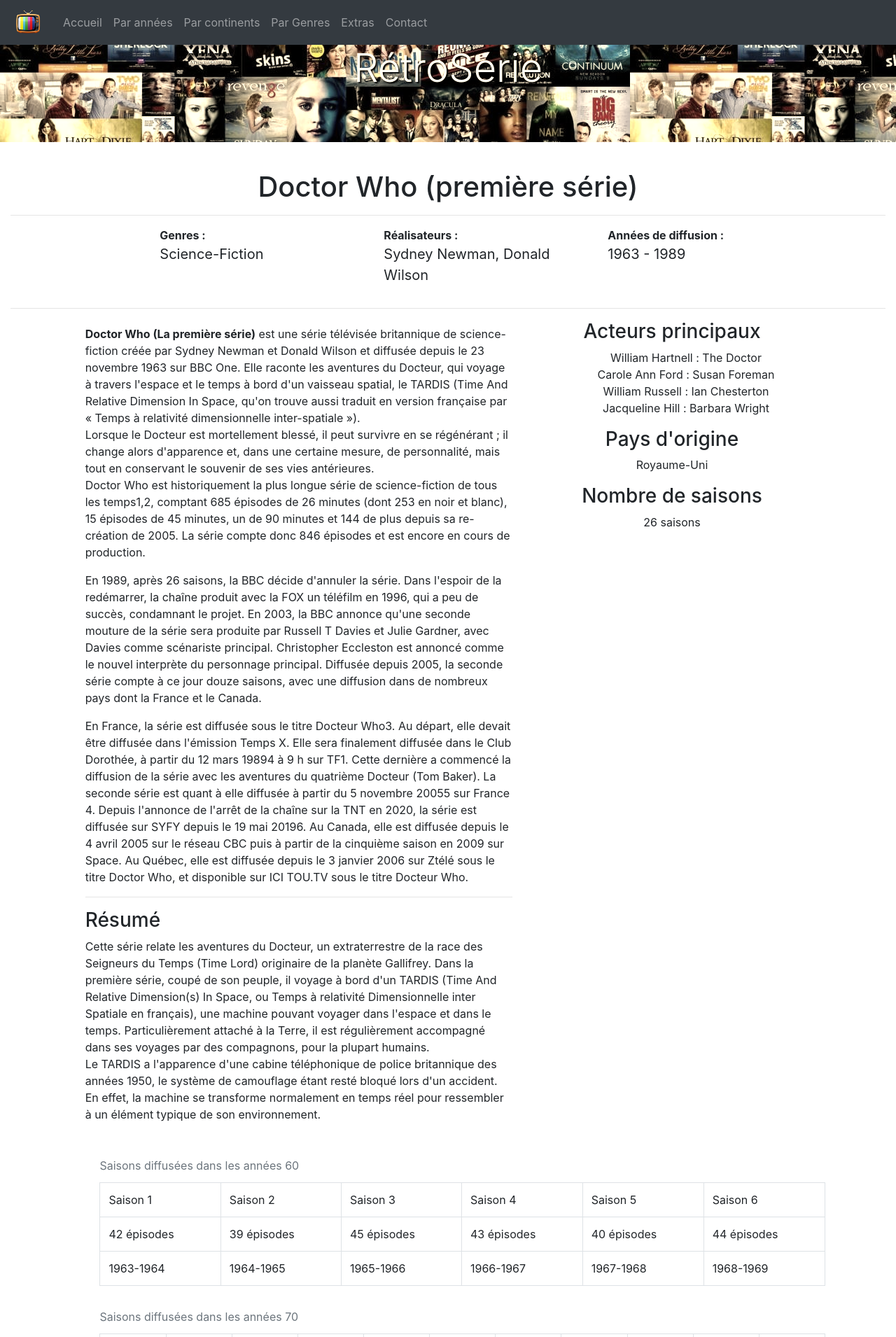
After one commit to Willremi/projetRetro, a PHP site: page /who.php in a window 1280 px wide. The commit adds this page. Shown: the top 1910 px of the page at 70% size. Run offline with PHP 8.4, Linux system fonts and the light colour scheme; some libraries are stand-ins or nearby versions.

Commit message:
ajout page doctor who

```diff
--- a/css/style.css
+++ b/css/style.css
@@ -68,6 +68,11 @@
   max-width: 90%;
 }
 
+caption {
+  caption-side: top;
+  align: right;
+}
+
 #carousel {
   position: absolute;
   width: 300px;
--- a/list60.php
+++ b/list60.php
@@ -25,7 +25,7 @@
               </thead>
               <tbody>
                 <tr>
-                  <td>Doctor Who (première série)</td>
+                  <td><a href="who.php">Doctor Who (première série)</a></td>
                   <td>Science Fiction</td>
                   <td>Sylvester McCoy, Sophie Aldred</td>
                   <td>Sydney Newman, Donald Wilson</td>
--- a/sass/style.scss
+++ b/sass/style.scss
@@ -70,6 +70,11 @@
     max-width: 90%;
 }
 
+caption {
+    caption-side: top;
+    align: right;
+  }
+
 // ------------------------------------
 #carousel {
     position: absolute;
--- /dev/null
+++ b/who.php
@@ -0,0 +1,230 @@
+<?php require('header.php'); ?>
+
+  <style>
+
+    .jumbotron {
+      filter: sepia(.55);
+      }
+
+    </style>
+  <div class="container-fluid">
+      <div class="row">
+        <div class="col-md-12 col-sm-12">
+            <h1 class="mt-2">Doctor Who (première série)</h1>
+            <hr>
+            <div class="row">
+              <div class="offset-sm-2 col-sm-3">
+                <strong>Genres :</strong>
+                <p>Science-Fiction</p>
+              </div>
+              <div class="col-sm-3">
+                <strong>Réalisateurs :</strong>
+                <p>Sydney Newman, Donald Wilson</p>
+              </div>
+              <div class="col-sm-3">
+                <strong>Années de diffusion : </strong>
+                <p>1963 - 1989</p>
+              </div>
+            </div>
+            <hr>
+            <div class="row">
+              <div class="offset-sm-1 col-sm-6 mt-2">
+                <p><strong>Doctor Who (La première série)</strong> est une série télévisée britannique de science-fiction créée par Sydney Newman et Donald Wilson et diffusée depuis le 23 novembre 1963 sur BBC One. Elle raconte les aventures du Docteur, qui voyage à travers l'espace et le temps à bord d'un vaisseau spatial, le TARDIS (Time And Relative Dimension In Space, qu'on trouve aussi traduit en version française par « Temps à relativité dimensionnelle inter-spatiale »).
+                <br>
+                Lorsque le Docteur est mortellement blessé, il peut survivre en se régénérant ; il change alors d'apparence et, dans une certaine mesure, de personnalité, mais tout en conservant le souvenir de ses vies antérieures.
+              <br>
+              Doctor Who est historiquement la plus longue série de science-fiction de tous les temps1,2, comptant 685 épisodes de 26 minutes (dont 253 en noir et blanc), 15 épisodes de 45 minutes, un de 90 minutes et 144 de plus depuis sa re-création de 2005. La série compte donc 846 épisodes et est encore en cours de production.
+              </p>
+                <p>En 1989, après 26 saisons, la BBC décide d'annuler la série. Dans l'espoir de la redémarrer, la chaîne produit avec la FOX un téléfilm en 1996, qui a peu de succès, condamnant le projet. En 2003, la BBC annonce qu'une seconde mouture de la série sera produite par Russell T Davies et Julie Gardner, avec Davies comme scénariste principal. Christopher Eccleston est annoncé comme le nouvel interprète du personnage principal. Diffusée depuis 2005, la seconde série compte à ce jour douze saisons, avec une diffusion dans de nombreux pays dont la France et le Canada.</p>
+                <p>En France, la série est diffusée sous le titre Docteur Who3. Au départ, elle devait être diffusée dans l'émission Temps X. Elle sera finalement diffusée dans le Club Dorothée, à partir du 12 mars 19894 à 9 h sur TF1. Cette dernière a commencé la diffusion de la série avec les aventures du quatrième Docteur (Tom Baker). La seconde série est quant à elle diffusée à partir du 5 novembre 20055 sur France 4. Depuis l'annonce de l'arrêt de la chaîne sur la TNT en 2020, la série est diffusée sur SYFY depuis le 19 mai 20196. Au Canada, elle est diffusée depuis le 4 avril 2005 sur le réseau CBC puis à partir de la cinquième saison en 2009 sur Space. Au Québec, elle est diffusée depuis le 3 janvier 2006 sur Ztélé sous le titre Doctor Who, et disponible sur ICI TOU.TV sous le titre Docteur Who.</p>
+                <hr>
+                <h3>Résumé</h3>
+                <p>Cette série relate les aventures du Docteur, un extraterrestre de la race des Seigneurs du Temps (Time Lord) originaire de la planète Gallifrey. Dans la première série, coupé de son peuple, il voyage à bord d'un TARDIS (Time And Relative Dimension(s) In Space, ou Temps à relativité Dimensionnelle inter Spatiale en français), une machine pouvant voyager dans l'espace et dans le temps. Particulièrement attaché à la Terre, il est régulièrement accompagné dans ses voyages par des compagnons, pour la plupart humains.
+                <br>
+                Le TARDIS a l'apparence d'une cabine téléphonique de police britannique des années 1950, le système de camouflage étant resté bloqué lors d'un accident. En effet, la machine se transforme normalement en temps réel pour ressembler à un élément typique de son environnement.</p>
+              </div>
+              <div class="col-sm-4">
+                <h3>Acteurs principaux</h3>
+                <ul>
+                  <li>William Hartnell : The Doctor</li>
+                  <li>Carole Ann Ford : Susan Foreman</li>
+                  <li>William Russell : Ian Chesterton</li>
+                  <li>Jacqueline Hill : Barbara Wright</li>
+                </ul>
+                <h3>Pays d'origine</h3>
+                <p>Royaume-Uni</p>
+                <h3>Nombre de saisons</h3>
+                <p>26 saisons</p>
+              </div>
+            </div>
+
+          </div>
+          <div class="offset-sm-1 col-md-10">
+          <table class="table table-bordered rounded saison">
+          <caption>Saisons diffusées dans les années 60</caption>
+          <tr>
+
+            <td>Saison 1</td>
+            <td>Saison 2</td>
+            <td>Saison 3</td>
+            <td>Saison 4</td>
+            <td>Saison 5</td>
+            <td>Saison 6</td>
+          </tr>
+          <tr>
+            <td>42 épisodes</td>
+            <td>39 épisodes</td>
+            <td>45 épisodes</td>
+            <td>43 épisodes</td>
+            <td>40 épisodes</td>
+            <td>44 épisodes</td>
+          </tr>
+          <tr>
+            <td>1963-1964</td>
+            <td>1964-1965</td>
+            <td>1965-1966</td>
+            <td>1966-1967</td>
+            <td>1967-1968</td>
+            <td>1968-1969</td>
+          </tr>
+        </table>
+          <table class="table table-bordered rounded saison">
+          <caption>Saisons diffusées dans les années 70</caption>
+          <tr>
+
+            <td>Saison 7</td>
+            <td>Saison 8</td>
+            <td>Saison 9</td>
+            <td>Saison 10</td>
+            <td>Saison 11</td>
+            <td>Saison 12</td>
+            <td>Saison 13</td>
+            <td>Saison 14</td>
+            <td>Saison 15</td>
+            <td>Saison 16</td>
+            <td>Saison 17</td>
+          </tr>
+          <tr>
+            <td>25 épisodes</td>
+            <td>25 épisodes</td>
+            <td>26 épisodes</td>
+            <td>26 épisodes</td>
+            <td>26 épisodes</td>
+            <td>20 épisodes</td>
+            <td>26 épisodes</td>
+            <td>26 épisodes</td>
+            <td>26 épisodes</td>
+            <td>26 épisodes</td>
+            <td>26 épisodes</td>
+          </tr>
+          <tr>
+            <td>1970</td>
+            <td>1971</td>
+            <td>1972</td>
+            <td>1973</td>
+            <td>1974</td>
+            <td>1974-1975</td>
+            <td>1975-1976</td>
+            <td>1976-1977</td>
+            <td>1977-1978</td>
+            <td>1978-1979</td>
+            <td>1979-1980</td>
+          </tr>
+        </table>
+          <table class="table table-bordered rounded saison">
+          <caption>Saisons diffusées dans les années 80</caption>
+          <tr>
+            <td>Saison 18</td>
+            <td>Saison 19</td>
+            <td>Saison 20</td>
+            <td>Saison 21</td>
+            <td>Saison 22</td>
+            <td>Saison 23</td>
+            <td>Saison 24</td>
+            <td>Saison 25</td>
+            <td>Saison 26</td>
+          </tr>
+          <tr>
+            <td>28 épisodes</td>
+            <td>26 épisodes</td>
+            <td>22 épisodes</td>
+            <td>24 épisodes</td>
+            <td>13 épisodes</td>
+            <td>14 épisodes</td>
+            <td>14 épisodes</td>
+            <td>14 épisodes</td>
+            <td>14 épisodes</td>
+
+          </tr>
+          <tr>
+            <td>1980-1981</td>
+            <td>1982</td>
+            <td>1983</td>
+            <td>1984</td>
+            <td>1985</td>
+            <td>1986</td>
+            <td>1987</td>
+            <td>1988-1989</td>
+            <td>1989</td>
+          </tr>
+        </table>
+          </div>
+        <div class="offset-sm-1">
+          <h2>Les images et vidéos</h2>
+          <br>
+          <!-- <hr class="ligne"> -->
+          <div id="generique">
+          <iframe width="420" height="315"
+          src="https://www.youtube.com/embed/sjDFvoRNpOM">
+          </iframe>
+          <p>Générique composé par l’australien Ron Grainer et réalisé par Delia Derbyshire avec le BBC Radiophonic Workshop et Dick Mills (aucun lien de parenté avec Jeff)</p>
+          <p> La particularité de ce générique, composé en 1963, réside dans le fait qu’il fut entièrement réalisé avec des instruments électroniques et est reconnu comme une pièce importante et innovante de la musique électronique. D’ailleurs, Doctor Who a été la première série télévisée au monde à posséder un thème entièrement réalisé avec ce type d’instruments.</p>
+          <figure>
+            <figcaption>La version MP3 du générique :</figcaption>
+            <audio
+           controls
+            src="media/Doctor Who.mp3" controlsList="nodownload">
+            Votre navigateur ne supporte pas l'élément
+            <code>audio</code>.
+          </audio>
+          </figure>
+          </div>
+          <div id="imageSerie">
+          <img src="img/incorrup1.jpg" alt="" class="img-thumbnail mr-2">
+          <img src="img/incorrup2.jpg" alt="" class="img-thumbnail mr-2">
+          <img src="img/incorrup3.jpg" alt="" class="img-thumbnail mr-2">
+          <img src="img/incorrup4.jpg" alt="" class="img-thumbnail">
+          </div>
+        </div>
+
+
+        <div class="offset-sm-1">
+        <h2>Annecdotes</h2>
+          <ul class="annecdote" type="circle">
+            <li>Les Incorruptibles n’a pas démarré sur ABC. En effet, le téléfilm original, adapté des écrits d’Eliot Ness en personne et Oscar Fraley, a été proposé en avril 1959 dans le Desilu Playhouse de CBS. Fort du succès du pilote, Quinn Martin, jeune producteur en devenir, s’est vu confier le projet d’une série. Ce dernier deviendra par la suite le créateur du Fugitif, Les Envahisseurs, Cannon ou encore Les Rues de San Francisco.</li>
+            <br>
+            <li>Dans la lignée de la grande tradition du film noir cher au cinéma américain, Les Incorruptibles a été la série la plus violente de la télévision lors de sa diffusion. Pour accentuer son atmosphère, elle a été filmée en grande partie de nuit. La reconstitution du Chicago des années 1930 est très précise, avec les véhicules, les armes, les tenues et les décors. Chaque épisode est introduit en voix off.</li>
+            <br>
+            <li>Elizabeth Ness, la veuve du plus célèbre des Incorruptibles, a déclaré en 1961 : « Je suis très heureuse de l’interprétation de M. Stack. Il a la même voix tranquille et la même gentillesse qui caractérisaient Eliot. Il sourit moins, mais on a donné à M. Stack l’occasion de rire moins souvent qu’à Eliot dans la vie ».</li>
+            <br>
+            <li>Malgré son succès populaire sur sa case du jeudi soir, Les Incorruptibles a essuyé de nombreuses critiques aux États-Unis. La communauté italo-américaine, et en première ligne Frank Sinatra, reprochait aux producteurs de n’utiliser que des patronymes italiens pour les criminels traqués. De son point de vue, J. Edgar Hoover, patron du FBI, n’appréciait pas plus la série, et notamment les libertés prises avec la réalité, dont dans l’arrestation de Ma Barker. Les descendants d’Al Capone ont également exigé la somme d’1 million de dollars de dommages et intérêts pour « exploitation de la notoriété » de leur aïeul...</li>
+            <br>
+            <li>Lors de la saison 4, la série a été édulcorée à la suite des nombreuses critiques. La firme Liggett et Myers, qui parrainait le show, s’est retirée cette même année suite à une menace de boycott.</li>
+            <br>
+            <li>Suite au succès de la série, Robert Stack a accepté de rendosser l’imper d’Eliot Ness en 1991 dans Le Retour d’Eliot Ness. Quelques années plus tôt, en 1987, Kevin Costner avait repris le rôle pour le grand écran, aux côtés de Sean Connery et Robert de Niro, sous la direction de Brian de Palma. En 1993, une série dérivée a été produite. Le Retour des incorruptibles compte 42 épisodes.</li>
+            <br>
+            <li>En France, le pilote a été découvert au cinéma en 1961 sous le titre Le Tueur de Chicago (rebaptisé en 1966 Les Incorruptibles défient Al Capone). La série a, quant à elle, été diffusée sur la deuxième chaîne de l’ORTF dès janvier 1964. Elle a ensuite été à l’antenne de TF1 au cours des années 1980, puis FR3, M6, Série Club ou TV Breizh.</li>
+          </ul>
+          <hr class="ligne">
+        </div>
+
+        <div class="offset-sm-4">
+          <h2>Distinctions</h2>
+          <p>Emmy Awards 1960 : Meilleur acteur pour Robert Stack</p>
+
+
+        </div>
+        </div><!-- fin row -->
+    </div><!-- fin container-fluid -->
+
+<?php require ('footer.php'); ?>
```
Also changed, not shown: 2 other files.
